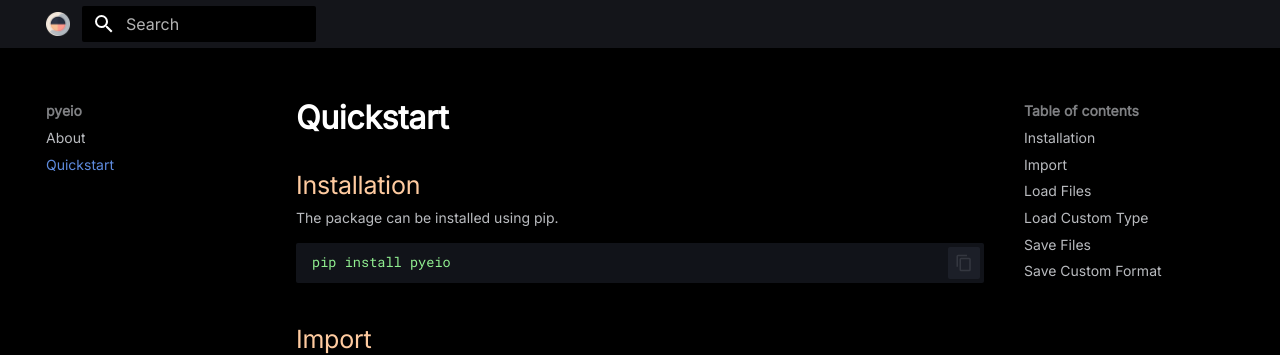
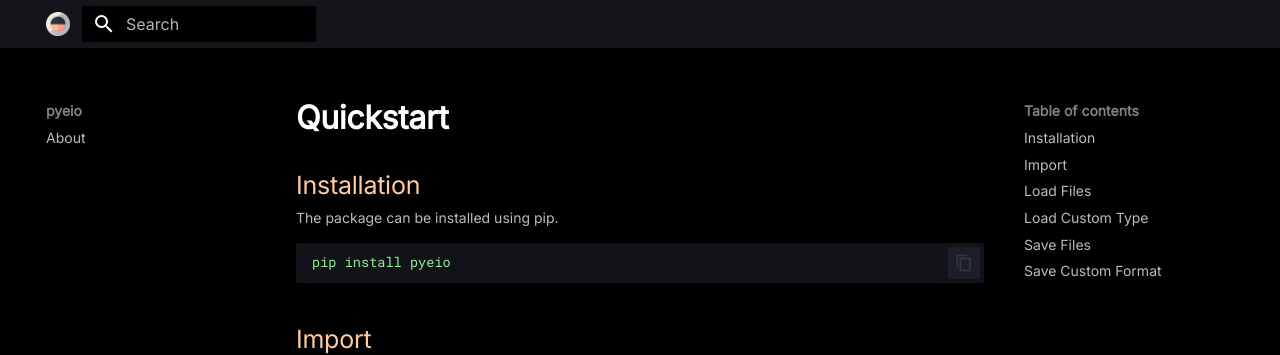
Before and after one commit to harttraveller/pyeio, an MkDocs documentation site: the page built from docs/quickstart.md, in a window 1280 px wide. Shown: the top 355 px of the page. Built offline with MkDocs 1.6.1 and Material for MkDocs 9.7.7, drawn with Linux system fonts in a browser that asks for light colours.

Commit message:
mkdocs: update

```diff
--- a/mkdocs.yml
+++ b/mkdocs.yml
@@ -45,4 +45,3 @@
 
 nav:
 - About: "index.md"
-- Quickstart: "quickstart.md"
```
